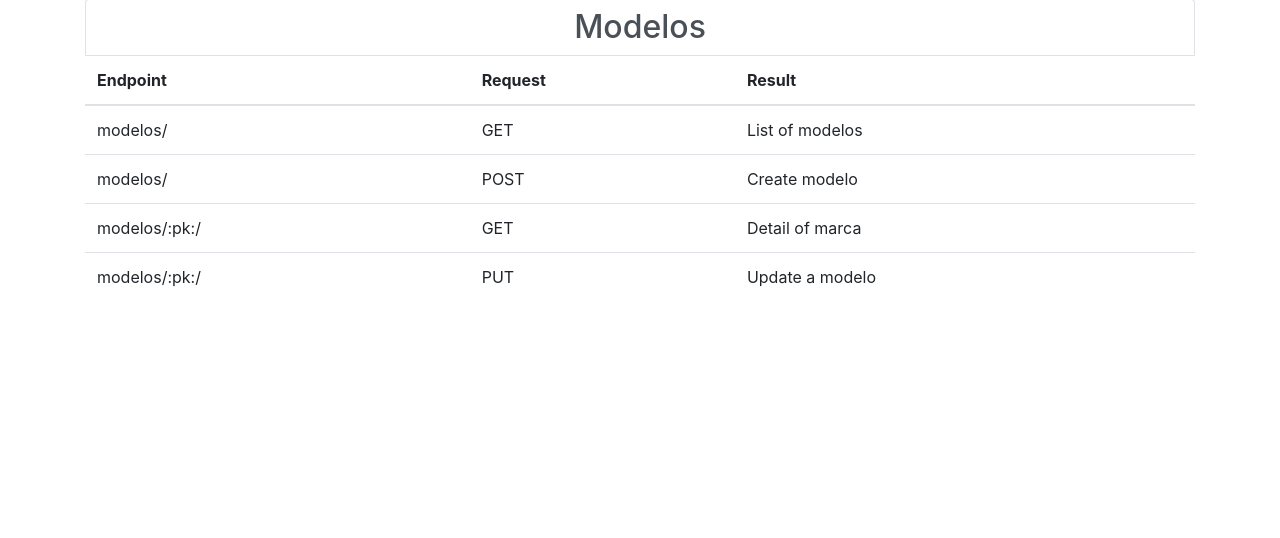
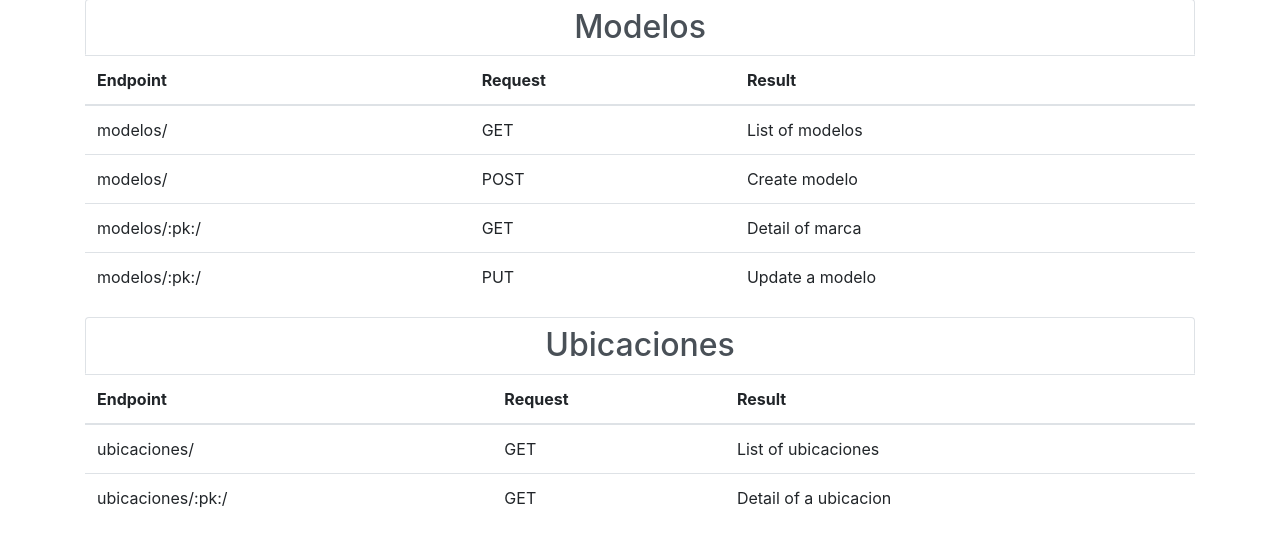
Before and after one commit to gcmurillo/empaques, a Django app: template cilindro/cilindro_app/templates/api_index.html in a window 1280 px wide. Shown: the part 1136-1674 px from the top of the page. Before the commit the page ends 1423 px from the top, so only its background shows below. Run offline with Django 3.2, Linux system fonts and the light colour scheme; the template is opened without the code that fills it, so the values that code supplies are empty; some libraries are stand-ins or nearby versions.

Commit message:
ADD ubicacion endpoints to api doc

```diff
--- a/cilindro/cilindro/settings.py
+++ b/cilindro/cilindro/settings.py
@@ -32,6 +32,7 @@ ALLOWED_HOSTS = []
 
 INSTALLED_APPS = [
     'cilindro_app',
+    'rest_framework',
     'django.contrib.admin',
     'django.contrib.auth',
     'django.contrib.contenttypes',
--- a/cilindro/cilindro_app/templates/api_index.html
+++ b/cilindro/cilindro_app/templates/api_index.html
@@ -203,6 +203,38 @@
                             </div>
                         </div>
                     </div>
+                    <div class="col-md-12">
+                        <nav>
+                            <div class="nav nav-tabs nav-fill" id="nav-tab" role="tablist">
+                                <h2 class="nav-item nav-link active" id="nav-home-tab" data-toggle="tab" role="tab" aria-selected="true">Ubicaciones</h2>
+                            </div>
+                        </nav>
+                        <div class="tab-content" id="nav-tabContent">
+                            <div class="tab-pane fade show active" id="nav-home" role="tabpanel" aria-labelledby="nav-home-tab">
+                                <table class="table" cellspacing="0">
+                                    <thead>
+                                        <tr>
+                                            <th>Endpoint</th>
+                                            <th>Request</th>
+                                            <th>Result</th>
+                                        </tr>
+                                    </thead>
+                                    <tbody>
+                                        <tr>
+                                            <td>ubicaciones/</td>
+                                            <td>GET</td>
+                                            <td>List of ubicaciones</td>
+                                        </tr>
+                                        <tr>
+                                            <td>ubicaciones/:pk:/</td>
+                                            <td>GET</td>
+                                            <td>Detail of a ubicacion</td>
+                                        </tr>
+                                    </tbody>
+                                </table>
+                            </div>
+                        </div>
+                    </div>
                 </div>
             </div>
         </section>
```
